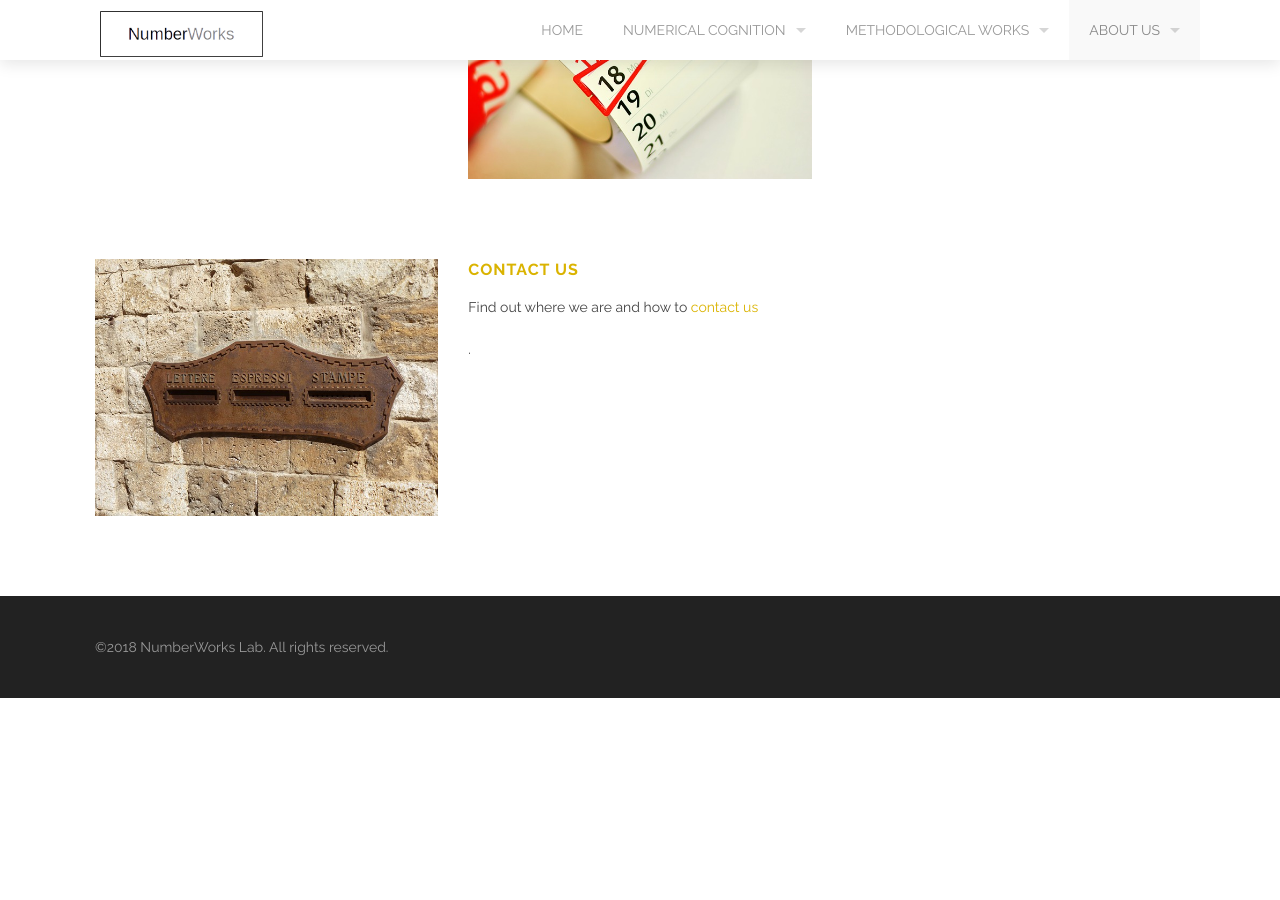
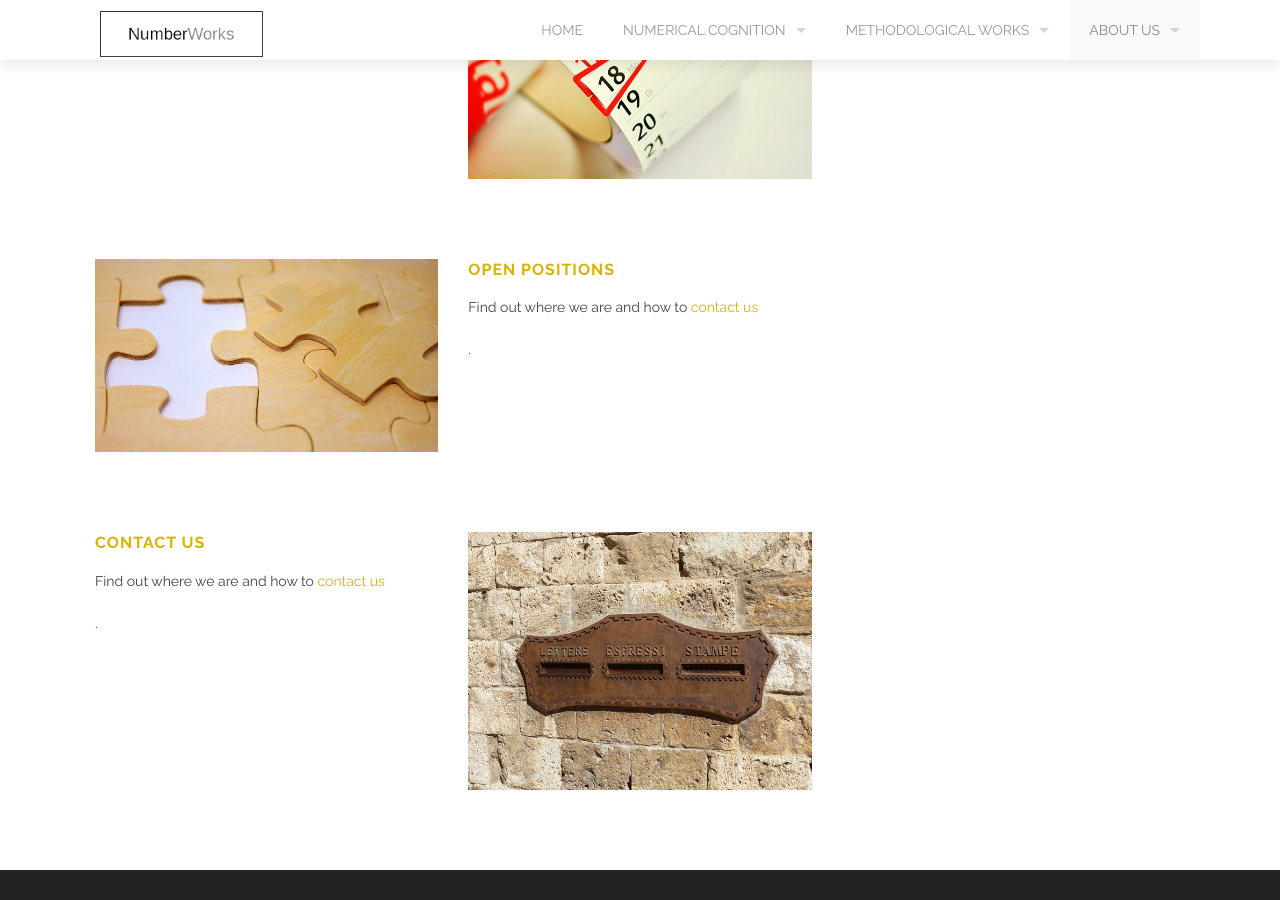
Before and after one commit to theNumberWorks/numberworks_website, a Jekyll site: the page built from about.md, in a window 1280 px wide and 900 px high, scrolled down 741 px. Built offline with Jekyll 4.4.1, drawn with Linux system fonts in a browser that asks for light colours; before the commit the page ends 1439 px from its top, so only the background shows below that.

Commit message:
open positions on About page

```diff
--- a/about.md
+++ b/about.md
@@ -15,16 +15,16 @@ Find our Hungarian webpage [here](https://sites.google.com/site/matematikaimegis
       <div class='three spacing'></div>
     </div>
     <div class='medium-6 columns'>
-        <h3><a href="members.html">Lab members</a></h3>
-        <p>Meet the members of our lab <a href="members.html">here</a></p>
+      <h3><a href="members.html">Lab members</a></h3>
+      <p>Meet the members of our lab <a href="members.html">here</a></p>
     </div>
   </div>
   <div class='spacing'></div>
 
   <div class='row'>
     <div class='medium-6 columns'>
-        <h3><a href="events.html">Events</a></h3>
-        <p>Find some of the events where you can <a href="events.html">meet us.</a></p>
+      <h3><a href="events.html">Events</a></h3>
+      <p>Find some of the events where you can <a href="events.html">meet us.</a></p>
     </div>
     <div class='medium-6 columns'>
       <img class="fadeinright" alt="" src="images/calendar.jpg" />
@@ -35,12 +35,24 @@ Find our Hungarian webpage [here](https://sites.google.com/site/matematikaimegis
 
   <div class='row'>
     <div class='medium-6 columns'>
-      <img class="fadeinleft" alt="" src="images/mail.jpg" />
+      <img class="fadeinleft" alt="" src="images/puzzle.jpg" />
       <div class='three spacing'></div>
     </div>
     <div class='medium-6 columns'>
-        <h3><a href="contact.html">Contact us</a></h3>
-        <p>Find out where we are and how to <a href="contact.html">contact us</a></p>.
+      <h3><a href="open_positions.html">Open positions</a></h3>
+      <p>Find out where we are and how to <a href="contact.html">contact us</a></p>.
+    </div>
+  </div>
+  <div class='spacing'></div>
+
+  <div class='row'>
+    <div class='medium-6 columns'>
+      <h3><a href="contact.html">Contact us</a></h3>
+      <p>Find out where we are and how to <a href="contact.html">contact us</a></p>.
+    </div>
+    <div class='medium-6 columns'>
+      <img class="fadeinleft" alt="" src="images/mail.jpg" />
+      <div class='three spacing'></div>
     </div>
   </div>
   <div class='spacing'></div>
```
Also changed, not shown: images/puzzle.jpg (added).
